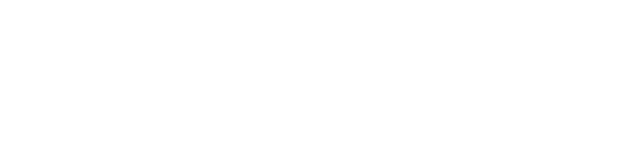
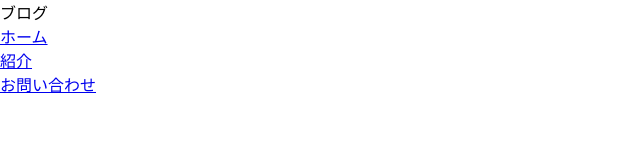
Before and after one commit to toki3388/Blog1, a plain HTML site: page introduction.html in a window 1280 px wide. Shown: the whole page, without its empty margins (0-640 px from the left). Drawn offline with Linux system fonts and the light colour scheme; some packages are replaced by stand-ins of ours.

Commit message:
ナビゲーションの作成

```diff
--- a/introduction.html
+++ b/introduction.html
@@ -2,9 +2,24 @@
 <html lang="ja">
   <head>
     <meta charset="utf-8">
+    <meta name="viewport" content="width=device-width, initial-scale=1.0">
+    <link rel="stylesheet" href="https://unpkg.com/ress/dist/ress.min.css">
     <title>introduction</title>
-    <link rel="stylesheet" href="blog1.css">
+    <link rel="stylesheet" href="introduction.css">
   </head>
+
   <body>
+    <header>
+      <div class="subMain">ブログ</div>
+
+      <nav>
+        <ul class="main-nav">
+          <li class="li-1"><a href="index.html">ホーム</a></li>
+          <li class="li-2"><a href="introduction.html">紹介</a></li>
+          <li class="li-3"><a href="contact.html">お問い合わせ</a></li>
+        </ul>
+      </nav>
+    </header>
 
   </body>
+</html>
```
